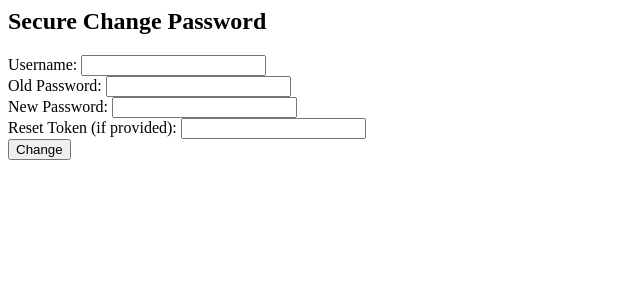
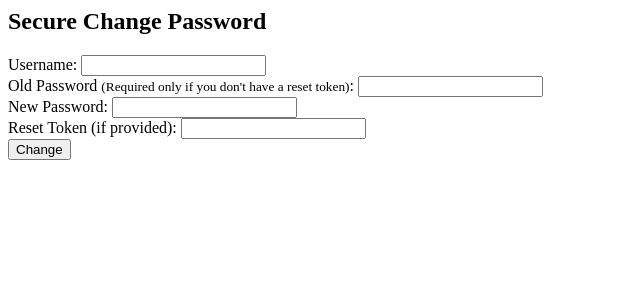
Before and after one commit to YuvalO25/CommunicationLTD, a Django app: template communication_ltd/core/templates/secure/change_password.html in a window 1280 px wide. Shown: the top 300 px of the page, without its empty margins (0-640 px from the left). Run offline with Django 3.2, Linux system fonts and the light colour scheme; the template is opened without the code that fills it, so the values that code supplies are empty.

Commit message:
Updated old password label with clearer instructions.

```diff
--- a/communication_ltd/core/templates/secure/change_password.html
+++ b/communication_ltd/core/templates/secure/change_password.html
@@ -2,7 +2,7 @@
 <form method="post">
   {% csrf_token %}
   <label>Username: <input name="username" required></label><br>
-  <label>Old Password: <input type="password" name="old_password" required></label><br>
+  <label>Old Password <small>(Required only if you don't have a reset token)</small>: <input type="password" name="old_password" required></label><br>
   <label>New Password: <input type="password" name="new_password" required></label><br>
   <label>Reset Token (if provided): <input name="token"></label><br>
   <button type="submit">Change</button>
```
